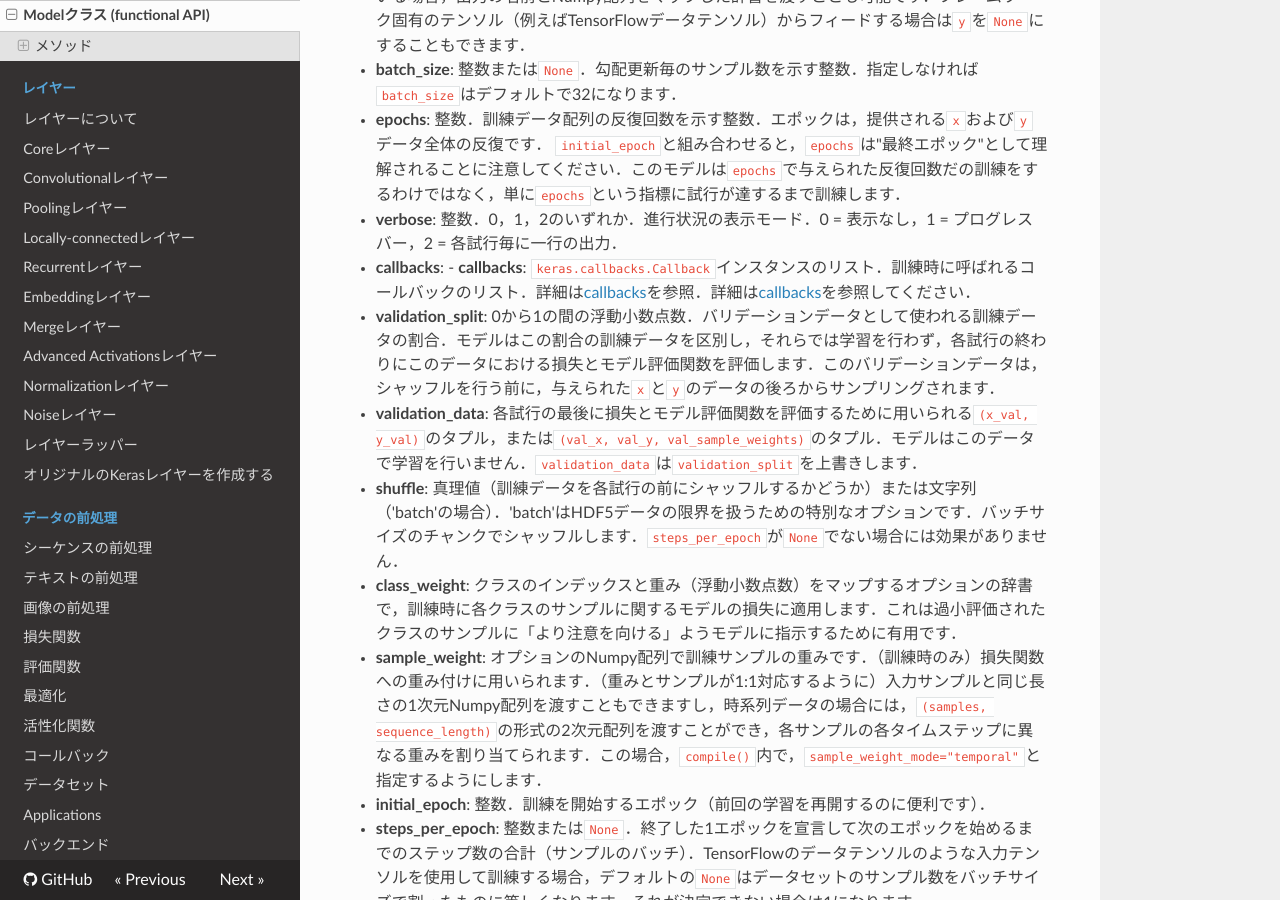
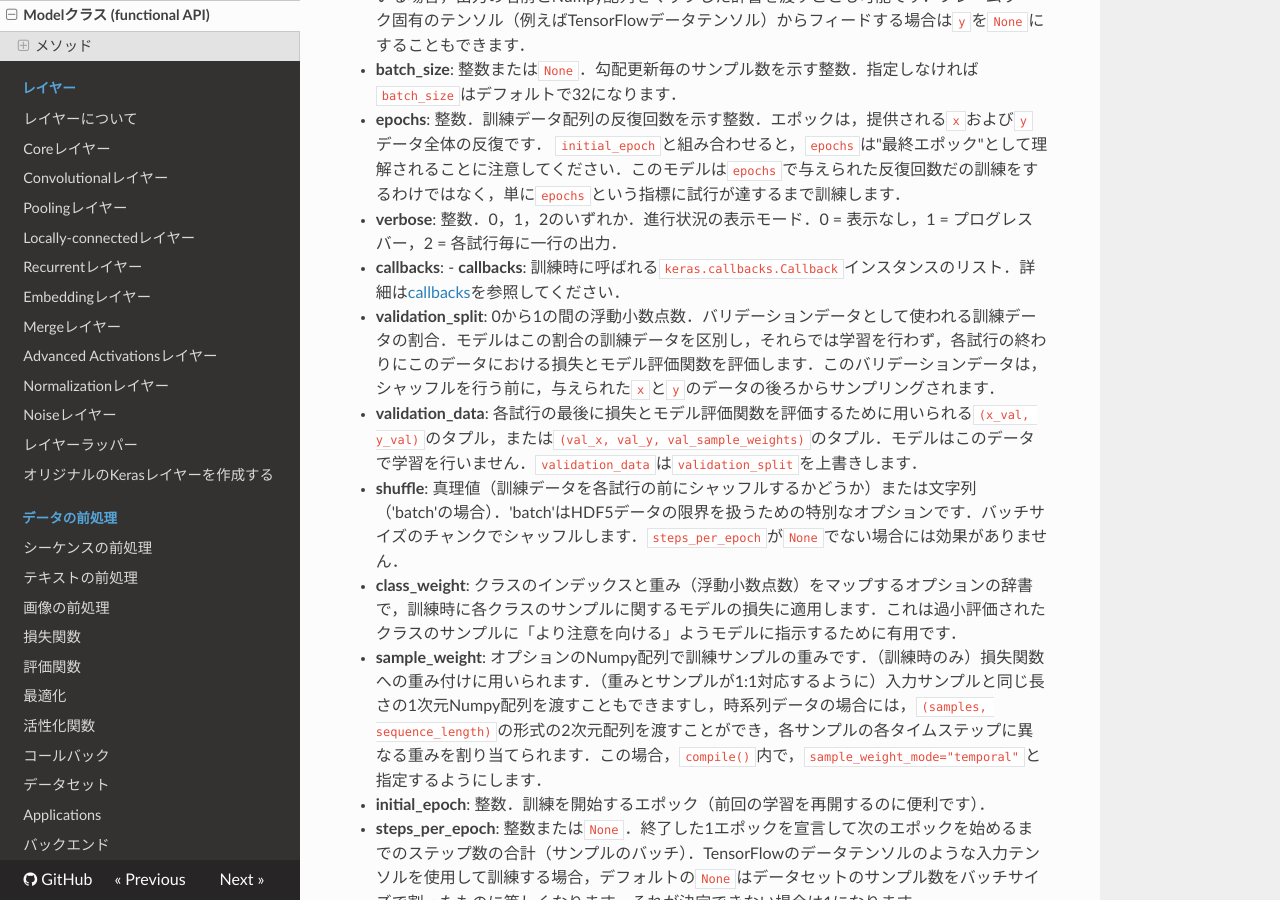
Before and after one commit to keras-team/keras-docs-ja, an MkDocs documentation site: the page built from sources/models/model.md, in a window 1280 px wide and 900 px high, scrolled down 2081 px. Built offline with MkDocs 1.6.1, drawn with Linux system fonts in a browser that asks for light colours; nearby versions of some CDN libraries; old or Windows-style settings are respelled for this version of MkDocs; some of the changed text lies outside the part shown.

Commit message:
fix same expression

```diff
--- a/sources/models/model.md
+++ b/sources/models/model.md
@@ -64,7 +64,7 @@ __引数__
 - __batch_size__: 整数または`None`．勾配更新毎のサンプル数を示す整数．指定しなければ`batch_size`はデフォルトで32になります．
 - __epochs__: 整数．訓練データ配列の反復回数を示す整数．エポックは，提供される`x`および`y`データ全体の反復です． `initial_epoch`と組み合わせると，`epochs`は"最終エポック"として理解されることに注意してください．このモデルは`epochs`で与えられた反復回数だの訓練をするわけではなく，単に`epochs`という指標に試行が達するまで訓練します．
 - __verbose__: 整数．0，1，2のいずれか．進行状況の表示モード．0 = 表示なし，1 = プログレスバー，2 = 各試行毎に一行の出力．
-- __callbacks__: - __callbacks__: `keras.callbacks.Callback`インスタンスのリスト．訓練時に呼ばれるコールバックのリスト．詳細は[callbacks](/callbacks)を参照．詳細は[callbacks](/callbacks)を参照してください．
+- __callbacks__: - __callbacks__: 訓練時に呼ばれる`keras.callbacks.Callback`インスタンスのリスト．詳細は[callbacks](/callbacks)を参照してください．
 - __validation_split__: 0から1の間の浮動小数点数．バリデーションデータとして使われる訓練データの割合．モデルはこの割合の訓練データを区別し，それらでは学習を行わず，各試行の終わりにこのデータにおける損失とモデル評価関数を評価します．このバリデーションデータは，シャッフルを行う前に，与えられた`x`と`y`のデータの後ろからサンプリングされます．
 - __validation_data__: 各試行の最後に損失とモデル評価関数を評価するために用いられる`(x_val, y_val)`のタプル，または`(val_x, val_y, val_sample_weights)`のタプル．モデルはこのデータで学習を行いません．`validation_data`は`validation_split`を上書きします．
 - __shuffle__: 真理値（訓練データを各試行の前にシャッフルするかどうか）または文字列（'batch'の場合）．'batch'はHDF5データの限界を扱うための特別なオプションです．バッチサイズのチャンクでシャッフルします．`steps_per_epoch`が`None`でない場合には効果がありません．
@@ -110,7 +110,7 @@ __引数__
 - __verbose__: 0または1．進行状況の表示モード．0 = 表示なし，1 = プログレスバー．
 - __sample_weight__: オプションのNumpy配列で訓練サンプルの重みです．（訓練時のみ）損失関数への重み付けに用いられます．（重みとサンプルが1:1対応するように）入力サンプルと同じ長さの1次元Numpy配列を渡すこともできますし，時系列データの場合には，`(samples, sequence_length)`の形式の2次元配列を渡すことができ，各サンプルの各タイムステップに異なる重みを割り当てられます．この場合，`compile()`内で，`sample_weight_mode="temporal"`と指定するようにします．
 - __steps__: 整数または`None`．評価ラウンド終了を宣言するまでの総ステップ数（サンプルのバッチ）．デフォルト値の`None`ならば無視されます．
-- __callbacks__: - __callbacks__: `keras.callbacks.Callback`インスタンスのリスト．評価時に呼ばれるコールバックのリスト．詳細は[callbacks](/callbacks)を参照． 詳細は[callbacks](/callbacks)を参照してください．
+- __callbacks__: - __callbacks__: 評価時に呼ばれる`keras.callbacks.Callback`インスタンスのリスト． 詳細は[callbacks](/callbacks)を参照してください．
 - __max_queue_size__: 整数．ジェネレータのキューのための最大サイズ．
     指定しなければ`max_queue_size`はデフォルトで10になります．
 - __workers__: 整数．ジェネレータ,もしくは`keras.utils.Sequence`が入力として与えられた場合のみ使用されます. スレッドベースのプロセス使用時の最大プロセス数．指定しなければ`workers`はデフォルトで1になります．もし0ならジェネレータはメインスレッドで実行されます．
```
